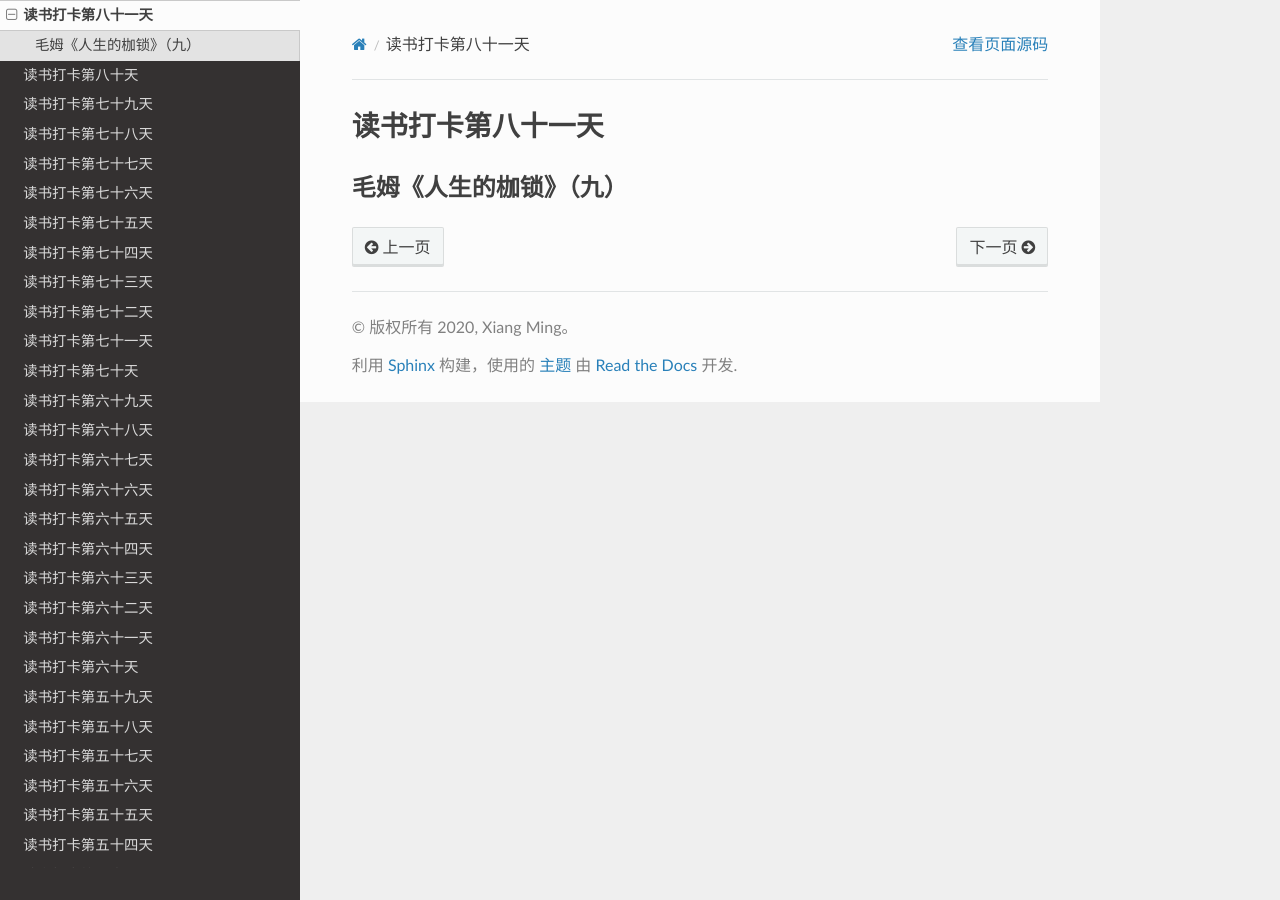
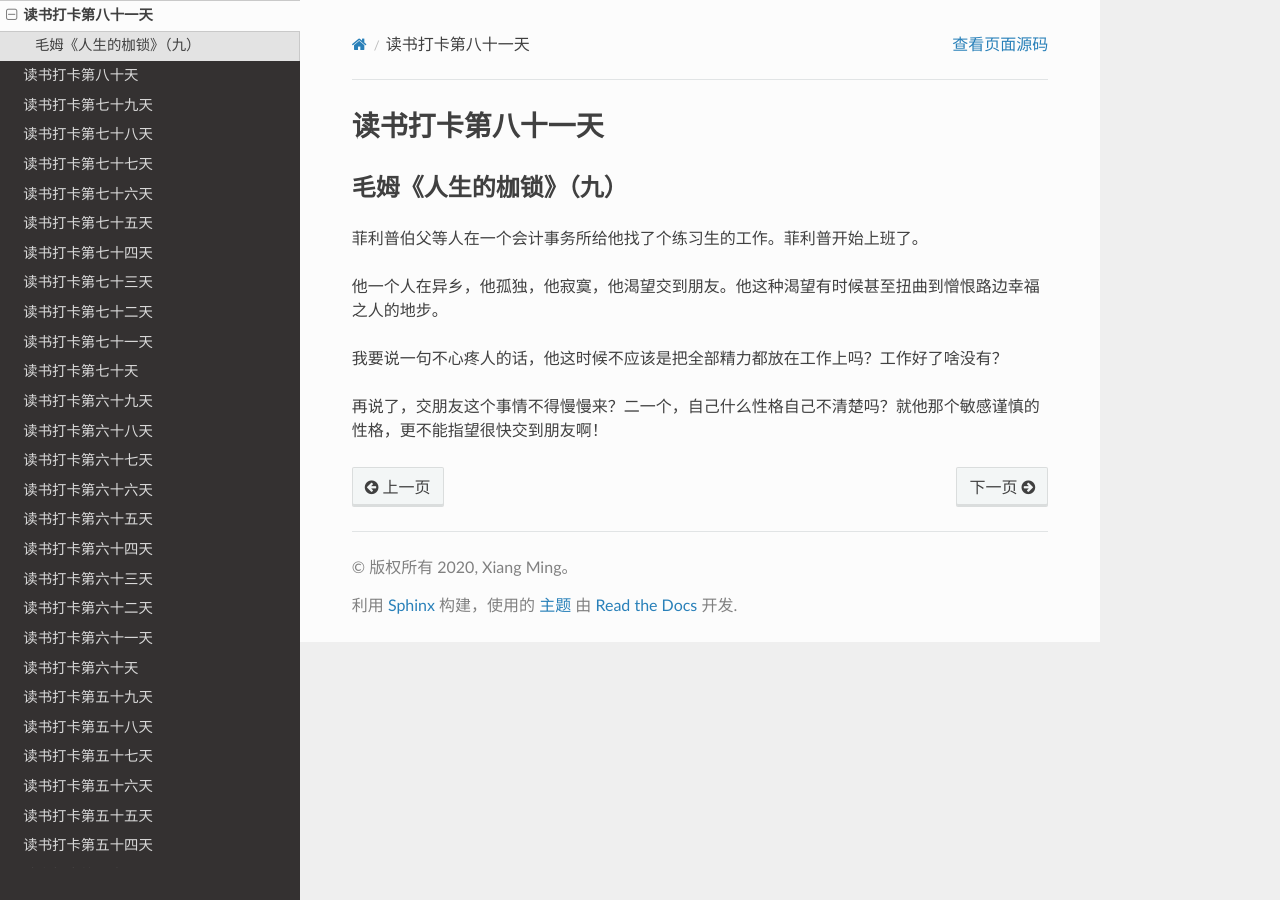
Before and after one commit to xiangming1975/reading, a Sphinx documentation site: the page built from source/2020-08-30.md, in a window 1280 px wide. Built offline with Sphinx 7.4.7 and the Read the Docs theme 2.0.0, drawn with Linux system fonts in a browser that asks for light colours.

Commit message:
继续读人生的枷锁

```diff
--- a/source/2020-08-30.md
+++ b/source/2020-08-30.md
@@ -1,3 +1,11 @@
 # 读书打卡第八十一天
 
 ## 毛姆《人生的枷锁》（九）
+
+菲利普伯父等人在一个会计事务所给他找了个练习生的工作。菲利普开始上班了。
+
+他一个人在异乡，他孤独，他寂寞，他渴望交到朋友。他这种渴望有时候甚至扭曲到憎恨路边幸福之人的地步。
+
+我要说一句不心疼人的话，他这时候不应该是把全部精力都放在工作上吗？工作好了啥没有？
+
+再说了，交朋友这个事情不得慢慢来？二一个，自己什么性格自己不清楚吗？就他那个敏感谨慎的性格，更不能指望很快交到朋友啊！
```
Also changed, not shown: source/2020-08-31.md (added, +11 -0 lines), source/2020-09-01.md (added, +3 -0 lines).
